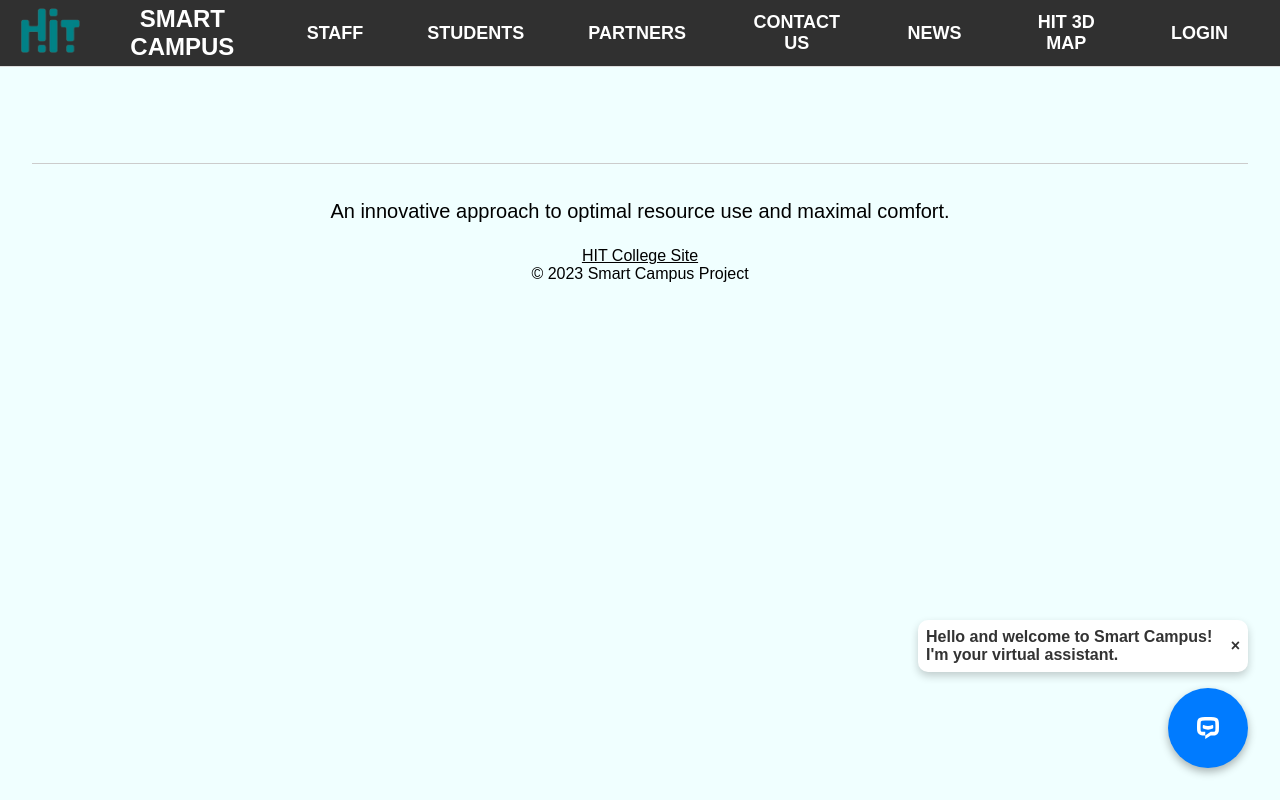
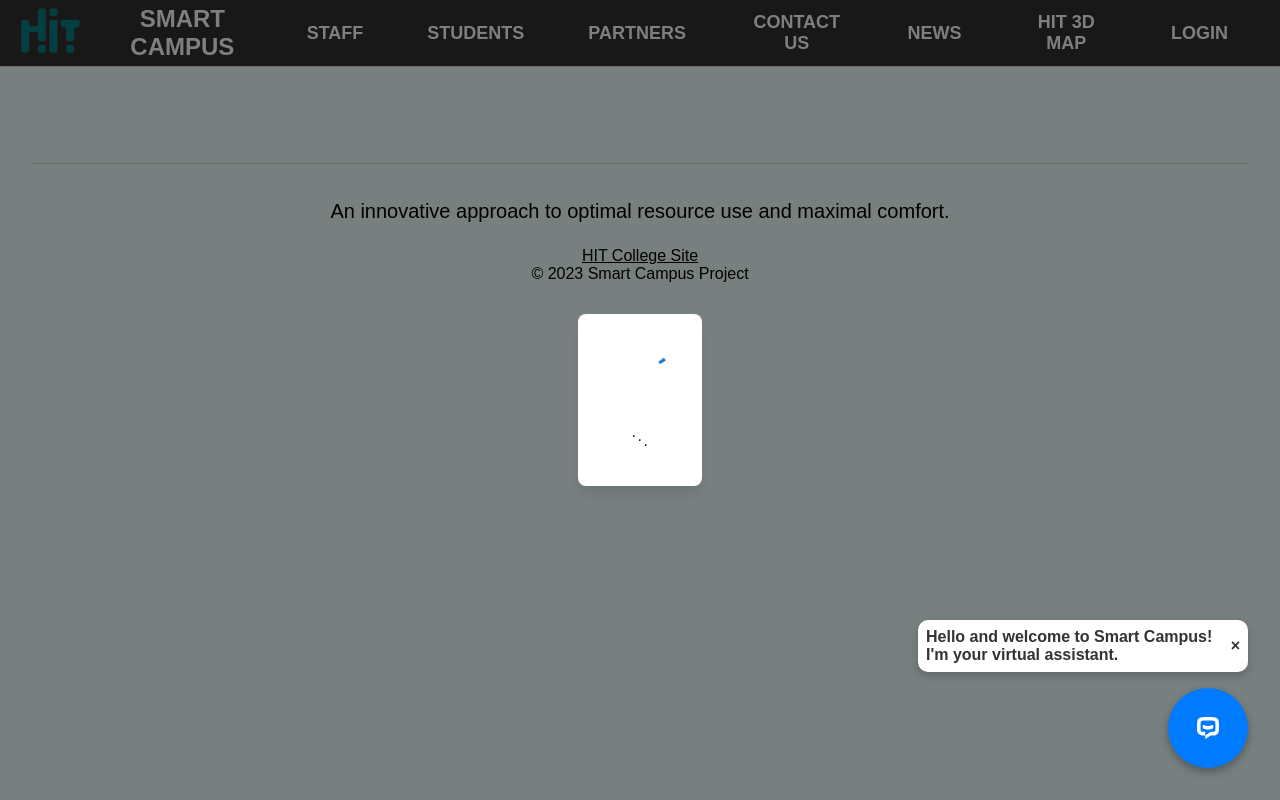
Before and after one commit to tomered/smart-campus-frontend, a React (Create React App) app: page /loading in a window 1280 px wide. Built offline with nearby package versions, Linux system fonts and the light colour scheme.

Commit message:
manual revert

```diff
--- a/package.json
+++ b/package.json
@@ -14,6 +14,7 @@
     "chart.js": "^4.4.4",
     "emailjs-com": "^3.2.0",
     "framer-motion": "^10.11.2",
+    "lucide-react": "^0.445.0",
     "react": "^18.2.0",
     "react-chartjs-2": "^5.2.0",
     "react-dom": "^18.2.0",
--- a/src/App.js
+++ b/src/App.js
@@ -22,6 +22,8 @@ import AdminUsersTable from './components/screens/AdminPage/AdminUsersTable';
 import AdminAlertCenter from './components/screens/AdminPage/AdminAlertCenter';
 import SensorStatistics from './components/screens/AdminPage/SensorStatistics';
 import { BrowserRouter, Routes, Route } from 'react-router-dom';
+import ValidTokenPage from './components/screens/LoginRegisterPage/ValidTokenPage.js';
+import LoadingScreen from './components/screens/LoadingScreen.js';
 
 const App = () => {
   return (
@@ -58,6 +60,8 @@ const App = () => {
           <Route path='/UsersTable' element={<AdminUsersTable />} />
           <Route path='/SensorStatistics' element={<SensorStatistics/>} />
           <Route path='/AlertCenter' element={<AdminAlertCenter/>} />
+          <Route path='/validateToken' element={<ValidTokenPage />} />
+          <Route path='/loading' element={<LoadingScreen />} />
         </Routes>
         <Footer />
       </BrowserRouter>
--- /dev/null
+++ b/src/components/screens/FailureScreen.js
@@ -0,0 +1,42 @@
+import React from 'react';
+import { Box, Typography, Button } from '@mui/material';
+import { SvgIcon } from '@mui/material';
+
+const FailureScreen = ({ mainMessage, bodyMessage, onClose }) => {
+  return (
+    <Box
+      sx={{
+        position: 'fixed',
+        inset: 0,
+        backgroundColor: 'rgba(0, 0, 0, 0.5)',
+        display: 'flex',
+        alignItems: 'center',
+        justifyContent: 'center',
+        zIndex: 50
+      }}
+    >
+      <Box
+        sx={{
+          backgroundColor: 'white',
+          padding: '2rem',
+          borderRadius: '0.5rem',
+          boxShadow: '0 10px 15px -3px rgba(0, 0, 0, 0.1)',
+          textAlign: 'center'
+        }}
+      >
+        <Box sx={{ display: 'flex', flexDirection: 'column', alignItems: 'center' }}>
+          <SvgIcon sx={{ width: '7rem', height: '7rem', color: '#e53e3e', marginBottom: '1rem' }}>
+            <path d="M6 18L18 6M6 6l12 12" stroke="currentColor" strokeWidth="2" />
+          </SvgIcon>
+          <Typography variant="h6" fontWeight={600}>{mainMessage}</Typography>
+          <Typography sx={{ marginTop: '0.5rem' }}>{bodyMessage}</Typography>
+          <Button variant="contained" color="primary" onClick={onClose} sx={{ marginTop: '1rem' }}>
+            OK
+          </Button>
+        </Box>
+      </Box>
+    </Box>
+  );
+};
+
+export default FailureScreen;
--- /dev/null
+++ b/src/components/screens/LoadingScreen.js
@@ -0,0 +1,81 @@
+import React from 'react';
+import { CircularProgress, Box, Typography } from '@mui/material';
+import { keyframes } from '@emotion/react';
+
+
+const moveUpDown = keyframes`
+  0% {
+    transform: translateY(0);
+  }
+  50% {
+    transform: translateY(-10px);
+  }
+  100% {
+    transform: translateY(0);
+  }
+`;
+
+
+const LoadingScreen = ({ message }) => {
+  return (
+    <Box
+      sx={{
+        position: 'fixed',
+        inset: 0,
+        backgroundColor: 'rgba(0, 0, 0, 0.5)',
+        display: 'flex',
+        alignItems: 'center',
+        justifyContent: 'center',
+        zIndex: 50,
+      }}
+    >
+      <Box
+        sx={{
+          backgroundColor: 'white',
+          padding: '2rem',
+          borderRadius: '0.5rem',
+          boxShadow: '0 10px 15px -3px rgba(0, 0, 0, 0.1)',
+          textAlign: 'center',
+          display: 'flex',
+          flexDirection: 'column',
+          alignItems: 'center',
+        }}
+      >
+        <CircularProgress size={60} thickness={5} />
+        <Typography sx={{ marginTop: '1rem', fontSize: '1.125rem', fontWeight: 600 }}>
+          {message}
+        </Typography>
+        <Box sx={{ display: 'flex', justifyContent: 'center', marginTop: '0.5rem' }}>
+          <Typography
+            sx={{
+              display: 'inline-block',
+              animation: `${moveUpDown} 1s ease-in-out infinite`,
+              marginRight: '0.1rem'
+            }}
+          >
+            .
+          </Typography>
+          <Typography
+            sx={{
+              display: 'inline-block',
+              animation: `${moveUpDown} 1s ease-in-out infinite 0.2s`,
+              marginRight: '0.1rem'
+            }}
+          >
+            .
+          </Typography>
+          <Typography
+            sx={{
+              display: 'inline-block',
+              animation: `${moveUpDown} 1s ease-in-out infinite 0.4s`,
+            }}
+          >
+            .
+          </Typography>
+        </Box>
+      </Box>
+    </Box>
+  );
+};
+
+export default LoadingScreen;
--- /dev/null
+++ b/src/components/screens/LoginRegisterPage/ValidTokenPage.js
@@ -0,0 +1,89 @@
+import React, { useState } from 'react';
+import { TextField, Container, Typography, Button, Box } from '@mui/material';
+import { useNavigate, useLocation  } from 'react-router-dom';
+import LoadingScreen from '../LoadingScreen';
+import SuccessScreen from '../SuccessScreen';
+import FailureScreen from '../FailureScreen';
+import { useVerifyEmailMutation } from '../../../redux/rtk/userData';
+
+const ValidTokenPage = () => {
+  const [token, setToken] = useState('');
+  const [isLoading, setIsLoading] = useState(false);
+  const [isSuccess, setIsSuccess] = useState(false);
+  const [isFailure, setIsFailure] = useState(false);
+
+  const navigate = useNavigate();
+  const [verifyEmail] = useVerifyEmailMutation();
+  const location = useLocation();
+  const { email } = location.state || {};
+
+  const handleChange = (e) => {
+    setToken(e.target.value);
+  };
+
+  const handleReset = () => {
+    setToken('');
+  };
+
+    const handleSubmit = async () => {
+    setIsLoading(true);
+
+    try {
+      // Attempt to verify the token
+      const result = await verifyEmail({ token, email }).unwrap();
+      if (result) {
+        setIsSuccess(true);
+        setIsFailure(false);
+      }
+    } catch (error) {
+      setIsSuccess(false);
+      setIsFailure(true);
+    } finally {
+      setIsLoading(false);
+    }
+  };
+
+  if (isSuccess) {
+    setTimeout(() => {
+      navigate('/login');
+    }, 2000);
+
+    return <SuccessScreen message="Redirecting to Login page..." />;
+  }
+
+  if (isFailure) {
+    return <FailureScreen bodyMessage="Invalid token! Please try again." mainMessage = "Registering failed!"  onClose={() => setIsFailure(false)} />;
+  }
+
+  return (
+    <Container>
+      {isLoading && <LoadingScreen message="Loading..." />} {}
+      {!isLoading && (
+        <>
+          <Typography variant="h6" gutterBottom>
+            Paste Your Token Below
+          </Typography>
+          <TextField
+            multiline
+            rows={4}
+            variant="outlined"
+            fullWidth
+            value={token}
+            onChange={handleChange}
+            placeholder="Paste your token here..."
+          />
+          <Box display="flex" justifyContent="flex-end" marginTop={2}>
+            <Button variant="outlined" onClick={handleReset} style={{ marginRight: '8px' }}>
+              Reset
+            </Button>
+            <Button variant="contained" onClick={handleSubmit} disabled={isLoading}>
+              {isLoading ? 'Loading...' : 'Submit'}
+            </Button>
+          </Box>
+        </>
+      )}
+    </Container>
+  );
+};
+
+export default ValidTokenPage;
--- /dev/null
+++ b/src/components/screens/SuccessScreen.js
@@ -0,0 +1,38 @@
+import React from 'react';
+
+const SuccessScreen = ({ message }) => {
+  return (
+    <div style={{
+      position: 'fixed',
+      inset: 0,
+      backgroundColor: 'rgba(0, 0, 0, 0.5)',
+      display: 'flex',
+      alignItems: 'center',
+      justifyContent: 'center',
+      zIndex: 50
+    }}>
+      <div style={{
+        backgroundColor: 'white',
+        padding: '2rem',
+        borderRadius: '0.5rem',
+        boxShadow: '0 10px 15px -3px rgba(0, 0, 0, 0.1)',
+        textAlign: 'center'
+      }}>
+        <div style={{ display: 'flex', flexDirection: 'column', alignItems: 'center' }}>
+          <svg style={{
+            width: '4rem',
+            height: '4rem',
+            color: '#48bb78',
+            marginBottom: '1rem'
+          }} fill="none" stroke="currentColor" viewBox="0 0 24 24" xmlns="http://www.w3.org/2000/svg">
+            <path strokeLinecap="round" strokeLinejoin="round" strokeWidth={2} d="M5 13l4 4L19 7" />
+          </svg>
+          <p style={{ fontSize: '1.125rem', fontWeight: 600 }}>Registration Successful!</p>
+          <p style={{ marginTop: '0.5rem' }}>{message}</p>
+        </div>
+      </div>
+    </div>
+  );
+};
+
+export default SuccessScreen;
```
Also changed, not shown: src/components/screens/LoginRegisterPage/SignUpPage.js (+51 -26 lines), src/redux/store.js (line endings or trailing spaces), 1 other file (tests, documents, lock files or other folders).
